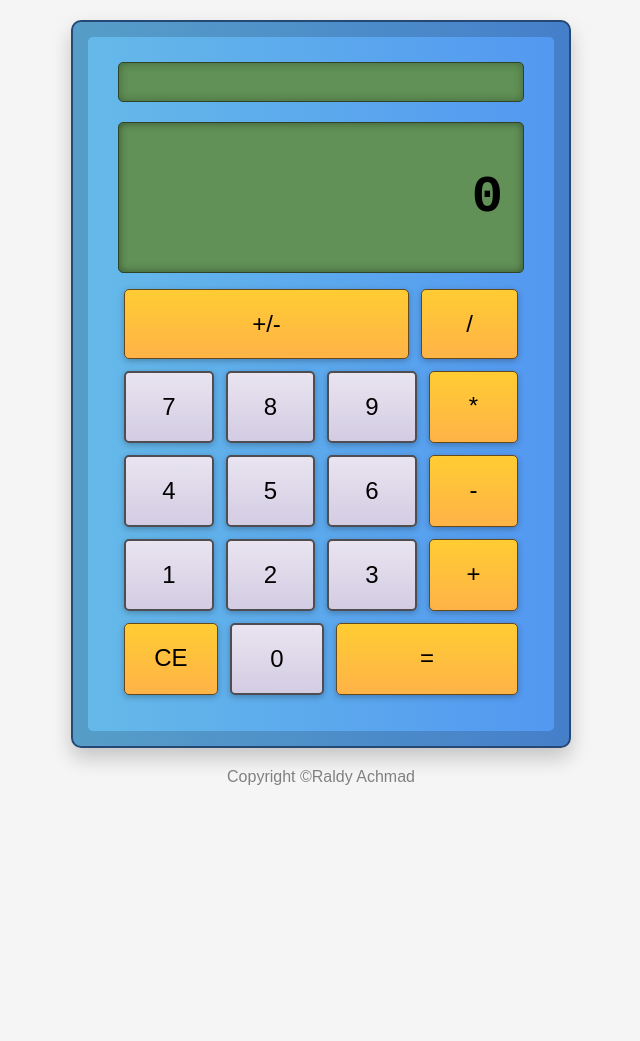
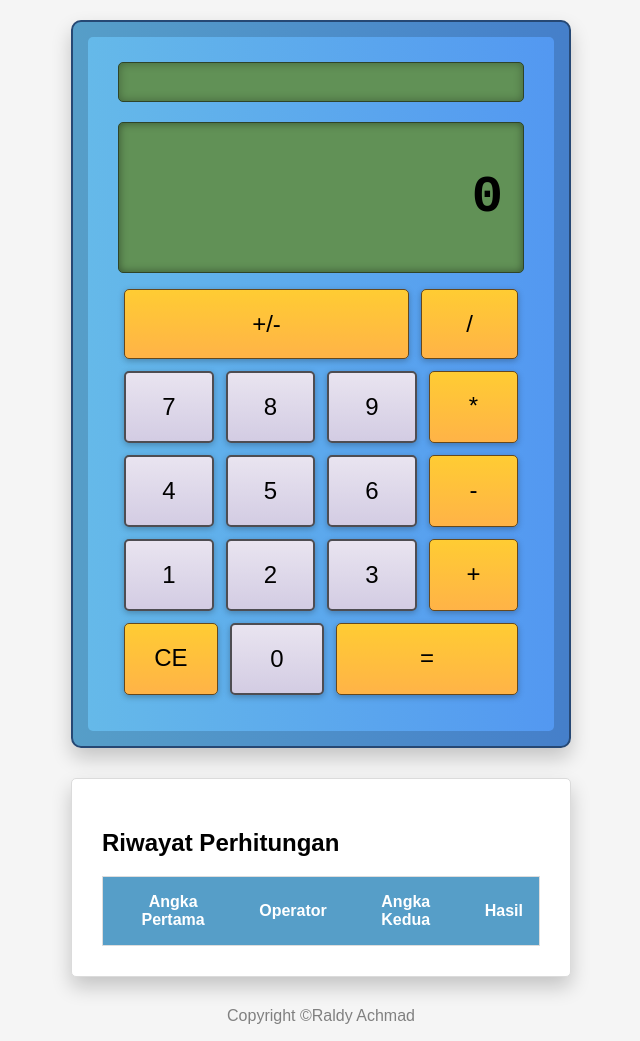
Before and after one commit to raldyachmad/Simple-Calculator, a plain HTML site: page index.html in a window 1280 px wide. Shown: the whole page, without its empty margins (319-959 px from the left). Before the commit the page ends 802 px from the top, so only its background shows below. Drawn offline with Linux system fonts and the light colour scheme.

Commit message:
Update index.html

```diff
--- a/index.html
+++ b/index.html
@@ -45,7 +45,23 @@
         </div>
       </div>
     </div>
+
+    <div class="history">
+      <h2>Riwayat Perhitungan</h2>
+      <table>
+        <thead>
+          <tr>
+            <th>Angka Pertama</th>
+            <th>Operator</th>
+            <th>Angka Kedua</th>
+            <th>Hasil</th>
+          </tr>
+        </thead>
+        <tbody id="historyList"></tbody>
+      </table>
+    </div>
     <p>Copyright ©Raldy Achmad</p>
+    <script src="assets/storage.js"></script>
     <script src="assets/kalkulator.js"></script>
   </body>
 </html>
```
